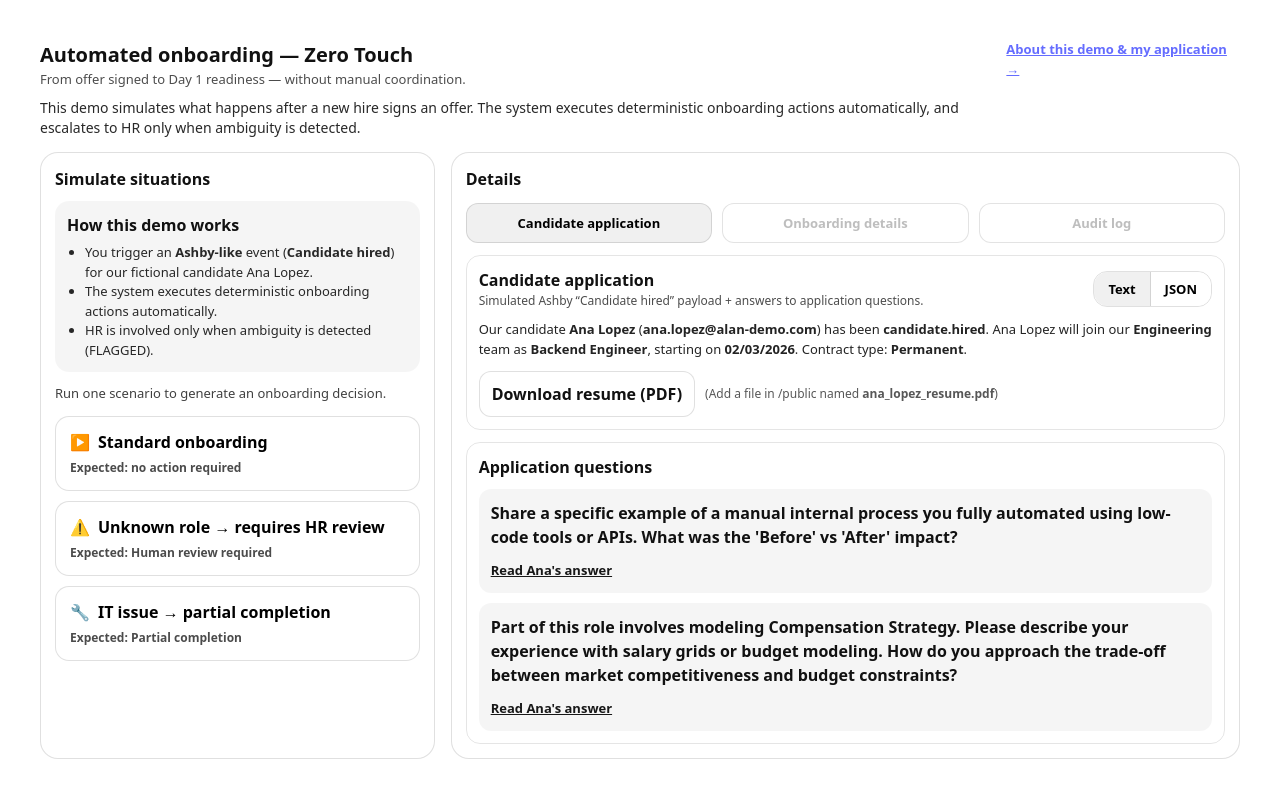
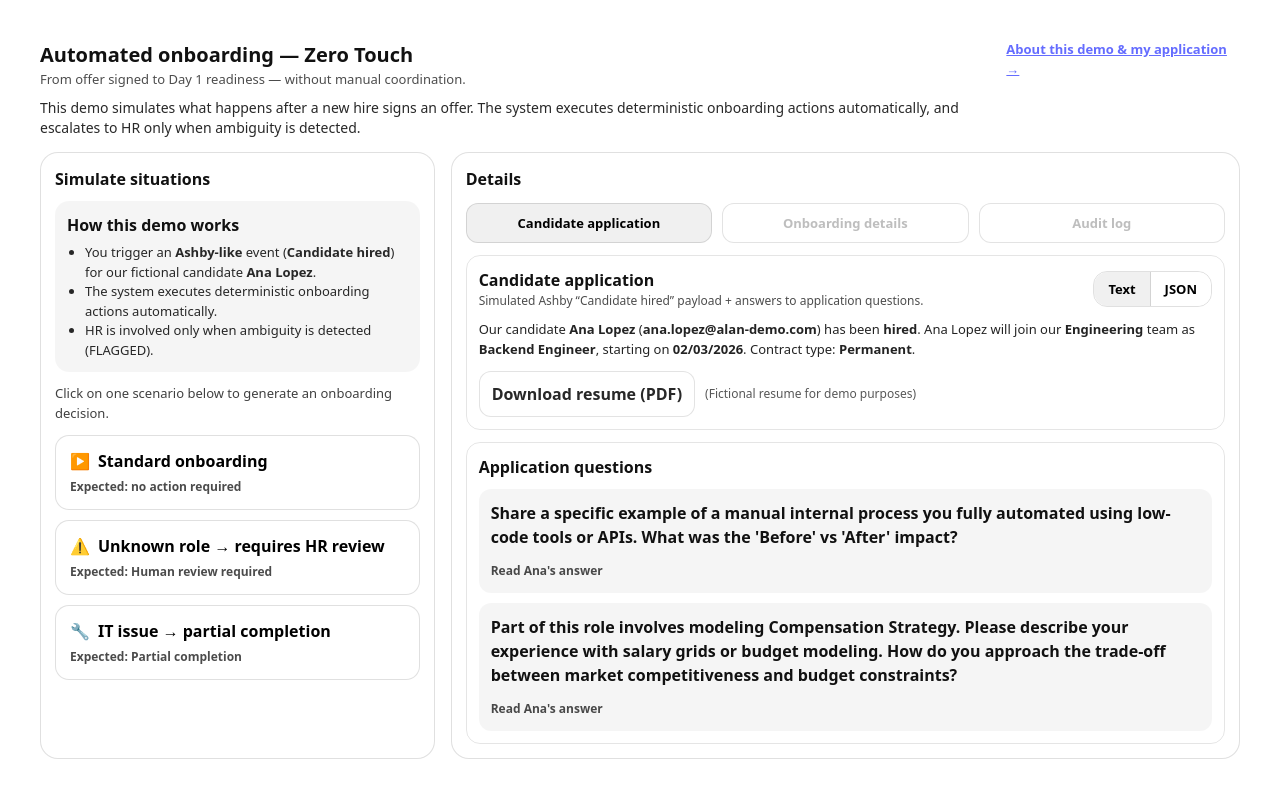
Before and after one commit to DFATPUNK/hr-onboarding-engine, a React (Vite) app: page /alan in a window 1280 px wide. Shown: the top 798 px of the page. Built offline with nearby package versions, Linux system fonts and the light colour scheme.

Commit message:
Add resume & polish style

```diff
--- a/src/pages/Home.tsx
+++ b/src/pages/Home.tsx
@@ -99,7 +99,7 @@ export default function Home() {
             <div style={{ fontSize: 13, opacity: 0.9, lineHeight: 1.5 }}>
               <ul style={{ margin: 0, paddingLeft: 18 }}>
                 <li>
-                  You trigger an <b>Ashby-like</b> event (<b>Candidate hired</b>) for our fictional candidate Ana Lopez.
+                  You trigger an <b>Ashby-like</b> event (<b>Candidate hired</b>) for our fictional candidate <b>Ana Lopez</b>.
                 </li>
                 <li>The system executes deterministic onboarding actions automatically.</li>
                 <li>HR is involved only when ambiguity is detected (FLAGGED).</li>
@@ -108,7 +108,7 @@ export default function Home() {
           </div>
 
           <div style={{ marginTop: 12, fontSize: 13, opacity: 0.8 }}>
-            Run one scenario to generate an onboarding decision.
+            Click on one scenario below to generate an onboarding decision.
           </div>
 
           <div style={{ marginTop: 12 }}>
@@ -232,7 +232,7 @@ function CandidateApplicationPanel() {
         {mode === "text" ? (
           <div style={{ marginTop: 10, fontSize: 13, opacity: 0.92, lineHeight: 1.5 }}>
             Our candidate <b>{ashby.candidate.name}</b> (<b>{ashby.candidate.email}</b>) has been{" "}
-            <b>{ashby.event}</b>. {ashby.candidate.name} will join our <b>{ashby.job.department}</b> team as{" "}
+            <b>hired</b>. {ashby.candidate.name} will join our <b>{ashby.job.department}</b> team as{" "}
             <b>{ashby.job.title}</b>, starting on <b>{formatMDY(ashby.start_date)}</b>. Contract type:{" "}
             <b>{ashby.contract_type}</b>.
           </div>
@@ -242,20 +242,21 @@ function CandidateApplicationPanel() {
 
         <div style={{ marginTop: 12, display: "flex", gap: 10, alignItems: "center", flexWrap: "wrap" }}>
           <a
-            href="/ana_lopez_resume.pdf"
+            href="/assets/ana-lopez-resume.pdf"
+            target="_blank"
+            rel="noreferrer"
             style={downloadBtn}
-            download
           >
             Download resume (PDF)
           </a>
           <span style={{ fontSize: 12, opacity: 0.7 }}>
-            (Add a file in /public named <b>ana_lopez_resume.pdf</b>)
+            (Fictional resume for demo purposes)
           </span>
         </div>
       </div>
 
       <div style={{ padding: 12, borderRadius: 14, border: "1px solid rgba(0,0,0,0.10)" }}>
-        <div style={{ fontWeight: 900, marginBottom: 10 }}>Application questions</div>
+        <div style={{ fontWeight: 700, marginBottom: 10 }}>Application questions</div>
 
         <QA q={q1} a={a1} />
         <div style={{ height: 10 }} />
@@ -280,9 +281,8 @@ function QA({ q, a }: { q: string; a: string }) {
           background: "transparent",
           cursor: "pointer",
           fontWeight: 900,
-          fontSize: 13,
-          textDecoration: "underline",
-          opacity: 0.9,
+          fontSize: 12,
+          opacity: 0.7,
         }}
         aria-expanded={open}
       >
@@ -311,7 +311,8 @@ const downloadBtn: React.CSSProperties = {
   border: "1px solid rgba(0,0,0,0.12)",
   textDecoration: "none",
   color: "inherit",
-  fontWeight: 900,
+  fontWeight: 700,
+  opacity: 0.9,
   background: "white",
 };
 
```
Also changed, not shown: 1 other file (tests, documents, lock files or other folders).
